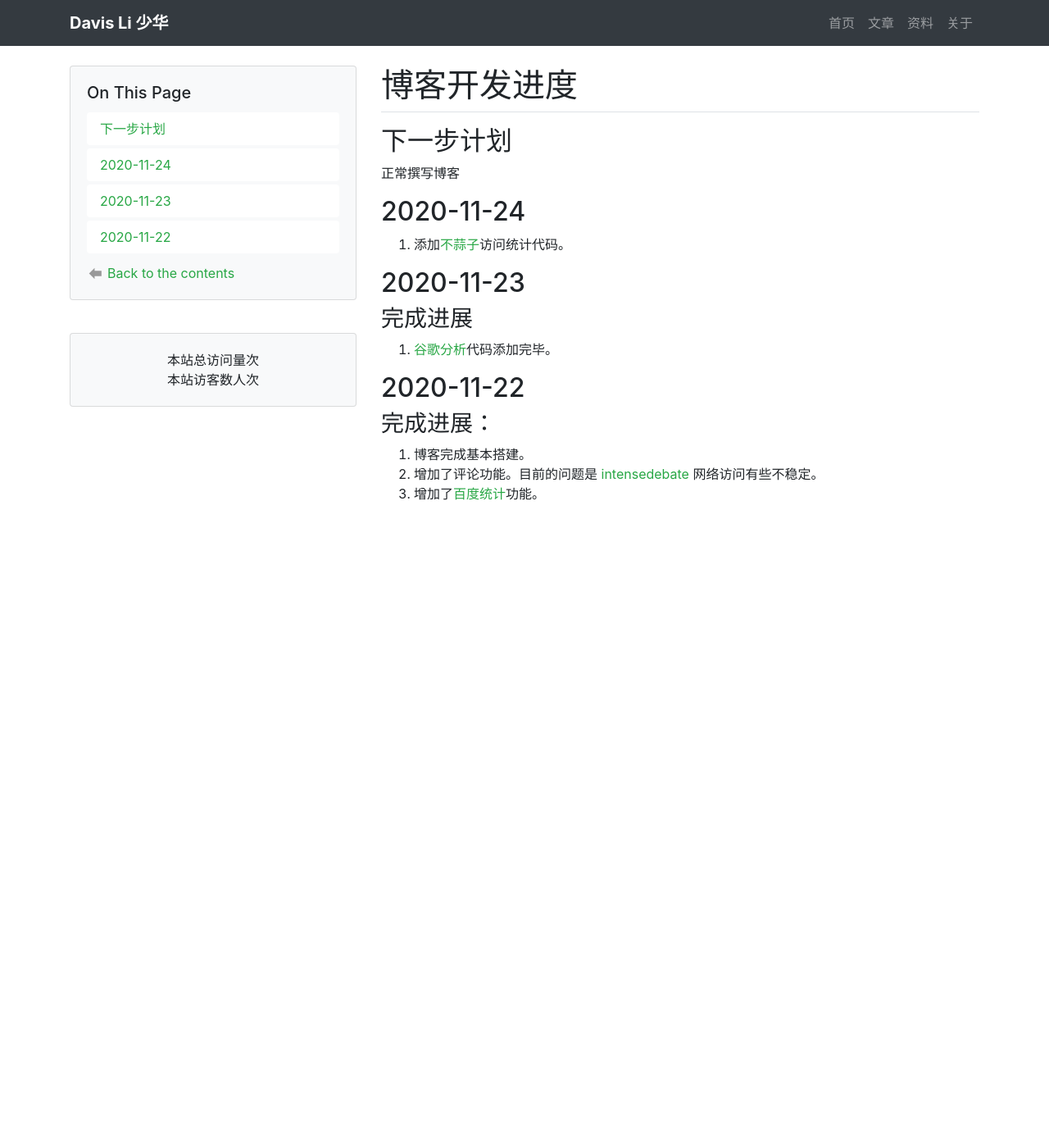
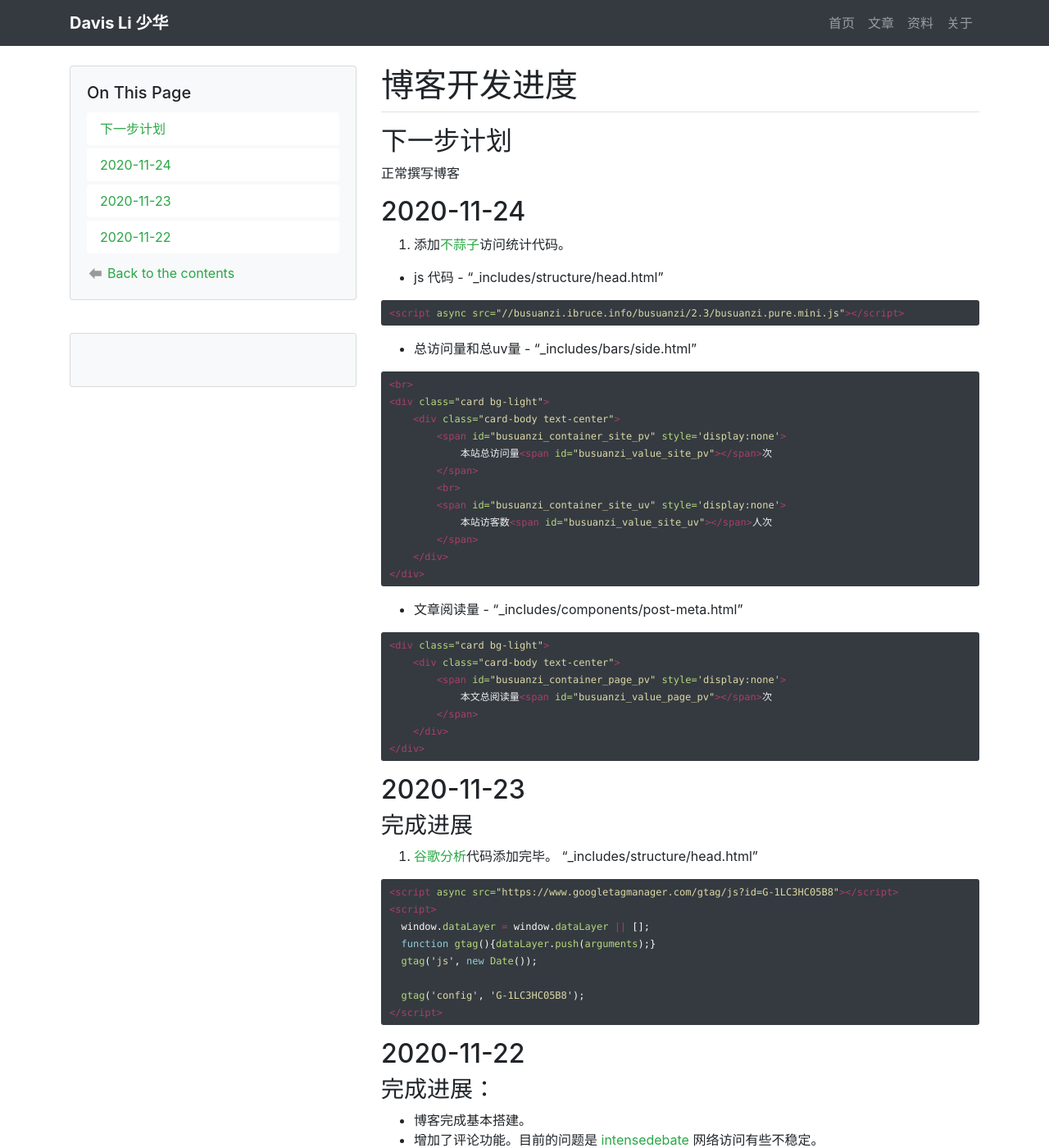
Before and after one commit to davis-lee0109/davis-lee0109.github.io, a Jekyll site: the page built from _projects/bloglog.md, in a window 1280 px wide and 1400 px high. Shown: the whole window at 82% size. Built offline with Jekyll 4.4.1, drawn with Linux system fonts in a browser that asks for light colours; comment, search, counter and statistics services are not loaded; some of the changed text lies outside the part shown.

Commit message:
bloglog update 301 @ 202011241129

````diff
--- a/_includes/bars/side.html
+++ b/_includes/bars/side.html
@@ -23,15 +23,18 @@
 {% if page.path contains '_posts' %}
     {% include components/post-meta.html %}
 {% endif %}
+
+<!--不蒜子统计代码-->
 <br>
 <div class="card bg-light">
     <div class="card-body text-center">
-        <span id="busuanzi_container_site_pv">
+        <span id="busuanzi_container_site_pv" style='display:none'>
             本站总访问量<span id="busuanzi_value_site_pv"></span>次
         </span>
         <br>
-        <span id="busuanzi_container_site_uv">
+        <span id="busuanzi_container_site_uv" style='display:none'>
             本站访客数<span id="busuanzi_value_site_uv"></span>人次
         </span>
     </div>
 </div>
+<!--不蒜子统计代码 结束-->
--- a/_includes/components/post-meta.html
+++ b/_includes/components/post-meta.html
@@ -24,10 +24,13 @@
         </div>
     </div>
 </div>
+
+<!--不蒜子统计代码 开始-->
 <div class="card bg-light">
     <div class="card-body text-center">
-        <span id="busuanzi_container_page_pv">
+        <span id="busuanzi_container_page_pv" style='display:none'>
             本文总阅读量<span id="busuanzi_value_page_pv"></span>次
         </span>
     </div>
 </div>
+<!--不蒜子统计代码 结束-->
--- a/_layouts/defaults/post.html
+++ b/_layouts/defaults/post.html
@@ -9,8 +9,11 @@
 </div>
 
 {{ content }}
+
+<!--intensedebate评论代码 开始-->
 <hr>
 <br>
 {% if site.intensedebate_comments %}
 {% include intensedebate-comments.html %}
 {% endif %}
+<!--intensedebate评论代码 结束-->
--- a/_projects/bloglog.md
+++ b/_projects/bloglog.md
@@ -7,12 +7,83 @@
 ## 2020-11-24
 1. 添加[不蒜子](http://ibruce.info/2015/04/04/busuanzi/)访问统计代码。
 
+* js 代码 - "_includes/structure/head.html"
+
+```html
+<script async src="//busuanzi.ibruce.info/busuanzi/2.3/busuanzi.pure.mini.js"></script>
+```
+
+* 总访问量和总uv量 - "_includes/bars/side.html"
+
+```html
+<br>
+<div class="card bg-light">
+    <div class="card-body text-center">
+        <span id="busuanzi_container_site_pv" style='display:none'>
+            本站总访问量<span id="busuanzi_value_site_pv"></span>次
+        </span>
+        <br>
+        <span id="busuanzi_container_site_uv" style='display:none'>
+            本站访客数<span id="busuanzi_value_site_uv"></span>人次
+        </span>
+    </div>
+</div>
+```
+
+* 文章阅读量 - "_includes/components/post-meta.html"
+
+```html
+<div class="card bg-light">
+    <div class="card-body text-center">
+        <span id="busuanzi_container_page_pv" style='display:none'>
+            本文总阅读量<span id="busuanzi_value_page_pv"></span>次
+        </span>
+    </div>
+</div>
+```
+
+
 ## 2020-11-23
 ### 完成进展
 1. [谷歌分析](https://analytics.google.com/analytics/web/)代码添加完毕。
+"_includes/structure/head.html"
+
+```html
+<script async src="https://www.googletagmanager.com/gtag/js?id=G-1LC3HC05B8"></script>
+<script>
+  window.dataLayer = window.dataLayer || [];
+  function gtag(){dataLayer.push(arguments);}
+  gtag('js', new Date());
+
+  gtag('config', 'G-1LC3HC05B8');
+</script>
+```
 
 ## 2020-11-22
 ### 完成进展：
-1. 博客完成基本搭建。
-2. 增加了评论功能。目前的问题是 [intensedebate](https://www.intensedebate.com) 网络访问有些不稳定。
-3. 增加了[百度统计](https://tongji.baidu.com)功能。
+* 博客完成基本搭建。
+* 增加了评论功能。目前的问题是 [intensedebate](https://www.intensedebate.com) 网络访问有些不稳定。
+"_layouts/defaults/post.html"
+
+```html
+<hr>
+<br>
+{% if site.intensedebate_comments %}
+{% include intensedebate-comments.html %}
+{% endif %}
+```
+
+* 增加了[百度统计](https://tongji.baidu.com)功能。
+"_includes/structure/head.html"
+
+```html
+<script>
+    var _hmt = _hmt || [];
+    (function() {
+      var hm = document.createElement("script");
+      hm.src = "https://hm.baidu.com/hm.js?f4ca4497f01646c9d3ccffd89fbbbed3";
+      var s = document.getElementsByTagName("script")[0];
+      s.parentNode.insertBefore(hm, s);
+    })();
+</script>
+```
````
Also changed, not shown: _includes/structure/head.html (+7 -3 lines).
